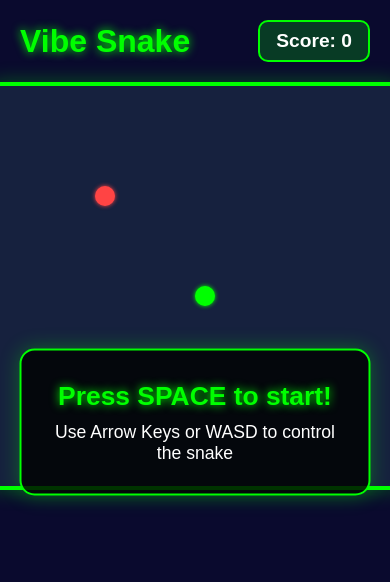
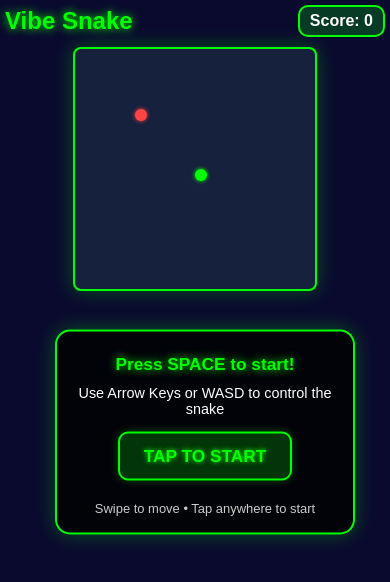
Before and after one commit to T0liver/vibe-snake, a React (Create React App) app: page / in a window 390 px wide. Shown: the top 582 px of the page. Built offline with nearby package versions, Linux system fonts and the light colour scheme; no server answers.

Commit message:
Fix mobile responsiveness and add touch controls for snake game
Co-authored-by: T0liver <123989030+T0liver@users.noreply.github.com>

```diff
--- a/src/SnakeGame.css
+++ b/src/SnakeGame.css
@@ -112,36 +112,176 @@
   text-shadow: 0 0 10px #00ff00;
 }
 
+/* Mobile controls */
+.mobile-controls {
+  display: none;
+  flex-direction: column;
+  align-items: center;
+  gap: 15px;
+  margin-top: 15px;
+}
+
+.mobile-start-button {
+  background-color: rgba(0, 255, 0, 0.2);
+  border: 2px solid #00ff00;
+  border-radius: 10px;
+  color: #00ff00;
+  font-size: 1.2em;
+  font-weight: bold;
+  padding: 12px 24px;
+  cursor: pointer;
+  transition: all 0.3s ease;
+  text-shadow: 0 0 5px #00ff00;
+  box-shadow: 0 0 10px rgba(0, 255, 0, 0.3);
+}
+
+.mobile-start-button:hover,
+.mobile-start-button:active {
+  background-color: rgba(0, 255, 0, 0.3);
+  transform: scale(1.05);
+  box-shadow: 0 0 15px rgba(0, 255, 0, 0.5);
+}
+
+.swipe-controls {
+  display: none;
+  grid-template-areas:
+    ". up ."
+    "left . right"
+    ". down .";
+  grid-template-columns: 60px 60px 60px;
+  grid-template-rows: 60px 60px 60px;
+  gap: 10px;
+  margin: 20px auto;
+  touch-action: none;
+}
+
+.control-button {
+  background-color: rgba(0, 255, 0, 0.1);
+  border: 2px solid #00ff00;
+  border-radius: 50%;
+  color: #00ff00;
+  font-size: 1.5em;
+  font-weight: bold;
+  display: flex;
+  align-items: center;
+  justify-content: center;
+  cursor: pointer;
+  transition: all 0.2s ease;
+  user-select: none;
+  touch-action: manipulation;
+}
+
+.control-button:hover,
+.control-button:active {
+  background-color: rgba(0, 255, 0, 0.2);
+  transform: scale(1.1);
+  box-shadow: 0 0 10px rgba(0, 255, 0, 0.4);
+}
+
+.control-up { grid-area: up; }
+.control-down { grid-area: down; }
+.control-left { grid-area: left; }
+.control-right { grid-area: right; }
+
 /* Responsive design */
 @media (max-width: 768px) {
+  .snake-game {
+    padding: 10px;
+    min-height: 100vh;
+  }
+
   .game-header {
     width: 100%;
-    max-width: 600px;
+    max-width: none;
+    margin-bottom: 15px;
+    flex-wrap: wrap;
+    gap: 10px;
   }
 
   .game-header h1 {
-    font-size: 2em;
+    font-size: 1.8em;
+    margin: 0;
   }
 
   .score {
-    font-size: 1.2em;
-    padding: 8px 16px;
+    font-size: 1.1em;
+    padding: 6px 12px;
   }
 
   .game-board {
-    grid-template-columns: repeat(20, 20px);
-    grid-template-rows: repeat(20, 20px);
+    grid-template-columns: repeat(20, 15px);
+    grid-template-rows: repeat(20, 15px);
+    margin-bottom: 15px;
+    border-width: 2px;
   }
 
   .cell {
-    width: 20px;
-    height: 20px;
+    width: 15px;
+    height: 15px;
   }
 
   .game-message {
-    width: 90%;
-    max-width: 400px;
-    font-size: 1.1em;
-    padding: 20px;
+    width: 95%;
+    max-width: 350px;
+    font-size: 1em;
+    padding: 15px;
+    margin: 10px;
+  }
+
+  .game-message p:first-child {
+    font-size: 1.3em;
   }
 }
+
+/* Extra small screens */
+@media (max-width: 480px) {
+  .snake-game {
+    padding: 5px;
+  }
+
+  .game-header {
+    margin-bottom: 10px;
+  }
+
+  .game-header h1 {
+    font-size: 1.5em;
+  }
+
+  .score {
+    font-size: 1em;
+    padding: 5px 10px;
+  }
+
+  .game-board {
+    grid-template-columns: repeat(20, 12px);
+    grid-template-rows: repeat(20, 12px);
+    margin-bottom: 10px;
+  }
+
+  .cell {
+    width: 12px;
+    height: 12px;
+  }
+
+  .game-message {
+    width: 98%;
+    max-width: 300px;
+    font-size: 0.9em;
+    padding: 12px;
+  }
+
+  .game-message p:first-child {
+    font-size: 1.2em;
+  }
+}
+
+/* Show mobile controls on small screens */
+@media (max-width: 768px) {
+  .mobile-controls {
+    display: flex;
+  }
+
+  .swipe-controls {
+    display: grid;
+  }
+}
--- a/src/SnakeGame.tsx
+++ b/src/SnakeGame.tsx
@@ -20,6 +20,10 @@ const SnakeGame: React.FC = () => {
   const [highscores, setHighscores] = useState<HighscoreEntry[]>([]);
   const [showNameInput, setShowNameInput] = useState(false);
   const [isNewHighscore, setIsNewHighscore] = useState(false);
+
+  // Touch/swipe handling state
+  const [touchStart, setTouchStart] = useState<{ x: number; y: number } | null>(null);
+  const [touchEnd, setTouchEnd] = useState<{ x: number; y: number } | null>(null);
 
   const generateFood = useCallback((): Position => {
     const isPositionOccupied = (pos: Position) =>
@@ -132,6 +136,85 @@ const SnakeGame: React.FC = () => {
     }
   }, [gameStarted, gameOver, showNameInput]);
 
+  // Touch/swipe handlers
+  const handleTouchStart = useCallback((e: TouchEvent) => {
+    setTouchEnd(null);
+    setTouchStart({
+      x: e.targetTouches[0].clientX,
+      y: e.targetTouches[0].clientY,
+    });
+  }, []);
+
+  const handleTouchMove = useCallback((e: TouchEvent) => {
+    setTouchEnd({
+      x: e.targetTouches[0].clientX,
+      y: e.targetTouches[0].clientY,
+    });
+  }, []);
+
+  const handleTouchEnd = useCallback(() => {
+    if (!touchStart || !touchEnd || showNameInput) return;
+
+    if (!gameStarted && !gameOver) {
+      // In start screen, any swipe starts the game
+      setGameStarted(true);
+      return;
+    }
+
+    if (gameOver && !showNameInput) {
+      // In game over screen, any swipe restarts
+      resetGame();
+      return;
+    }
+
+    if (!gameStarted || gameOver) return;
+
+    const distanceX = touchStart.x - touchEnd.x;
+    const distanceY = touchStart.y - touchEnd.y;
+    const isLeftSwipe = distanceX > 50;
+    const isRightSwipe = distanceX < -50;
+    const isUpSwipe = distanceY > 50;
+    const isDownSwipe = distanceY < -50;
+
+    // Prioritize the direction with the largest movement
+    if (Math.abs(distanceX) > Math.abs(distanceY)) {
+      if (isLeftSwipe) {
+        setDirection(prev => prev !== 'RIGHT' ? 'LEFT' : prev);
+      } else if (isRightSwipe) {
+        setDirection(prev => prev !== 'LEFT' ? 'RIGHT' : prev);
+      }
+    } else {
+      if (isUpSwipe) {
+        setDirection(prev => prev !== 'DOWN' ? 'UP' : prev);
+      } else if (isDownSwipe) {
+        setDirection(prev => prev !== 'UP' ? 'DOWN' : prev);
+      }
+    }
+  }, [touchStart, touchEnd, gameStarted, gameOver, showNameInput]);
+
+  // Mobile button handlers
+  const handleMobileStart = useCallback(() => {
+    if (!gameStarted && !gameOver) {
+      setGameStarted(true);
+    } else if (gameOver && !showNameInput) {
+      resetGame();
+    }
+  }, [gameStarted, gameOver, showNameInput]);
+
+  const handleDirectionButton = useCallback((newDirection: Direction) => {
+    if (!gameStarted || gameOver || showNameInput) return;
+
+    setDirection(prev => {
+      switch (newDirection) {
+        case 'UP': return prev !== 'DOWN' ? 'UP' : prev;
+        case 'DOWN': return prev !== 'UP' ? 'DOWN' : prev;
+        case 'LEFT': return prev !== 'RIGHT' ? 'LEFT' : prev;
+        case 'RIGHT': return prev !== 'LEFT' ? 'RIGHT' : prev;
+        default: return prev;
+      }
+    });
+  }, [gameStarted, gameOver, showNameInput]);
+
   const resetGame = () => {
     setSnake(INITIAL_SNAKE);
     setDirection(INITIAL_DIRECTION);
@@ -182,6 +265,19 @@ const SnakeGame: React.FC = () => {
     return () => window.removeEventListener('keydown', handleKeyPress);
   }, [handleKeyPress]);
 
+  // Touch event listeners
+  useEffect(() => {
+    window.addEventListener('touchstart', handleTouchStart);
+    window.addEventListener('touchmove', handleTouchMove);
+    window.addEventListener('touchend', handleTouchEnd);
+
+    return () => {
+      window.removeEventListener('touchstart', handleTouchStart);
+      window.removeEventListener('touchmove', handleTouchMove);
+      window.removeEventListener('touchend', handleTouchEnd);
+    };
+  }, [handleTouchStart, handleTouchMove, handleTouchEnd]);
+
   const renderGrid = () => {
     const grid = [];
     for (let row = 0; row < GRID_SIZE; row++) {
@@ -231,6 +327,14 @@ const SnakeGame: React.FC = () => {
         <div className="game-message">
           <p>Press SPACE to start!</p>
           <p>Use Arrow Keys or WASD to control the snake</p>
+          <div className="mobile-controls">
+            <button className="mobile-start-button" onClick={handleMobileStart}>
+              TAP TO START
+            </button>
+            <p style={{ margin: '5px 0', fontSize: '0.9em', color: '#cccccc' }}>
+              Swipe to move • Tap anywhere to start
+            </p>
+          </div>
         </div>
       )}
 
@@ -246,8 +350,50 @@ const SnakeGame: React.FC = () => {
               <HighscoreBoard highscores={highscores} />
               <p>Final Score: {score}</p>
               <p>Press SPACE to restart</p>
+              <div className="mobile-controls">
+                <button className="mobile-start-button" onClick={handleMobileStart}>
+                  TAP TO RESTART
+                </button>
+                <p style={{ margin: '5px 0', fontSize: '0.9em', color: '#cccccc' }}>
+                  Swipe anywhere to restart
+                </p>
+              </div>
             </>
           )}
+        </div>
+      )}
+
+      {/* Mobile directional controls - only show during gameplay */}
+      {gameStarted && !gameOver && (
+        <div className="swipe-controls">
+          <button
+            className="control-button control-up"
+            onTouchStart={(e) => { e.preventDefault(); handleDirectionButton('UP'); }}
+            onClick={() => handleDirectionButton('UP')}
+          >
+            ↑
+          </button>
+          <button
+            className="control-button control-left"
+            onTouchStart={(e) => { e.preventDefault(); handleDirectionButton('LEFT'); }}
+            onClick={() => handleDirectionButton('LEFT')}
+          >
+            ←
+          </button>
+          <button
+            className="control-button control-right"
+            onTouchStart={(e) => { e.preventDefault(); handleDirectionButton('RIGHT'); }}
+            onClick={() => handleDirectionButton('RIGHT')}
+          >
+            →
+          </button>
+          <button
+            className="control-button control-down"
+            onTouchStart={(e) => { e.preventDefault(); handleDirectionButton('DOWN'); }}
+            onClick={() => handleDirectionButton('DOWN')}
+          >
+            ↓
+          </button>
         </div>
       )}
     </div>
```
